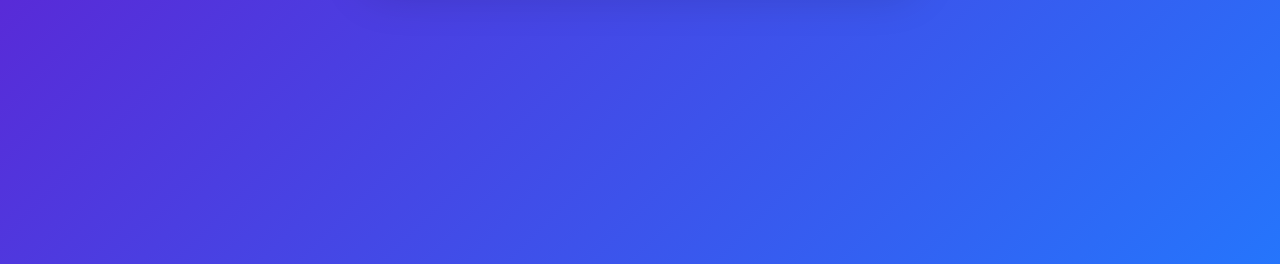
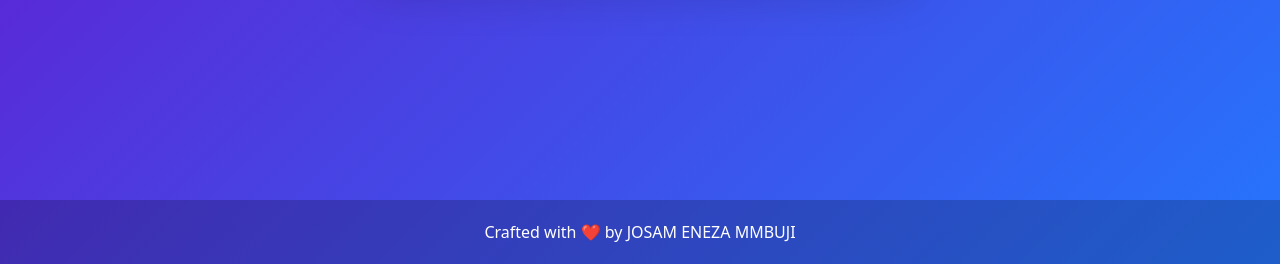
Before and after one commit to mmbuji0506/django-weather, a Django app: page /register/ in a window 1280 px wide. Shown: the part 536-800 px from the top of the page. Run offline with Django 5.2, Linux system fonts and the light colour scheme.

Commit message:
multiple changes

```diff
--- a/weather/templates/weather/register.html
+++ b/weather/templates/weather/register.html
@@ -35,6 +35,20 @@
             background: rgba(255, 255, 255, 0.95);
             color: #333;
             margin-top: 2rem;
+        }
+        footer {
+            margin-top: auto;
+            padding: 20px 0;
+            text-align: center;
+            background: rgba(0, 0, 0, 0.2);
+            color: #fff;
+        }
+        footer a {
+            color: #fff;
+            text-decoration: none;
+        }
+        footer a:hover {
+            color: #ffdd57;
         }
 
         /* Dark mode overrides */
@@ -82,6 +96,9 @@
         .password-match {
             font-size: 0.875rem;
             margin-top: 0.25rem;
+        }
+        .dark-mode footer {
+            background: rgba(255, 255, 255, 0.1);
         }
     </style>
 </head>
@@ -155,6 +172,11 @@
             </div>
         </div>
     </div>
+
+     <!-- Footer -->
+     <footer>
+        <p class="mb-0">Crafted with ❤️ by <a href="https://github.com/" target="_blank">JOSAM ENEZA MMBUJI</a></p>
+    </footer>
 
     <!-- Bootstrap JS -->
     <script src="https://cdn.jsdelivr.net/npm/bootstrap@5.3.0/dist/js/bootstrap.bundle.min.js"></script>
```
Also changed, not shown: weather/templates/weather/add_favorite_city.html (+22 -0 lines), weather/templates/weather/favorite_cities.html (+22 -0 lines), weather/templates/weather/login.html (+22 -0 lines), db.sqlite3.
